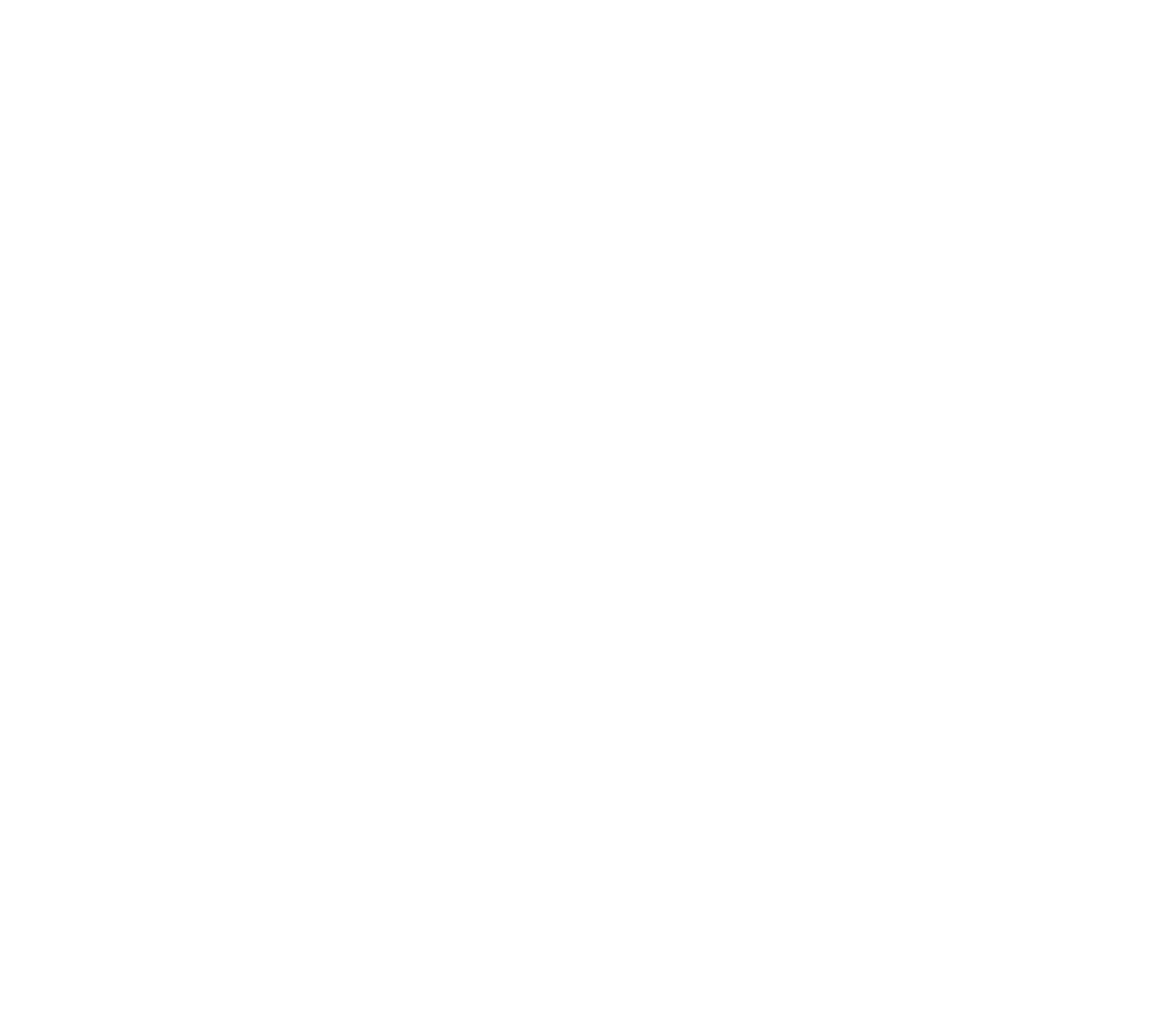
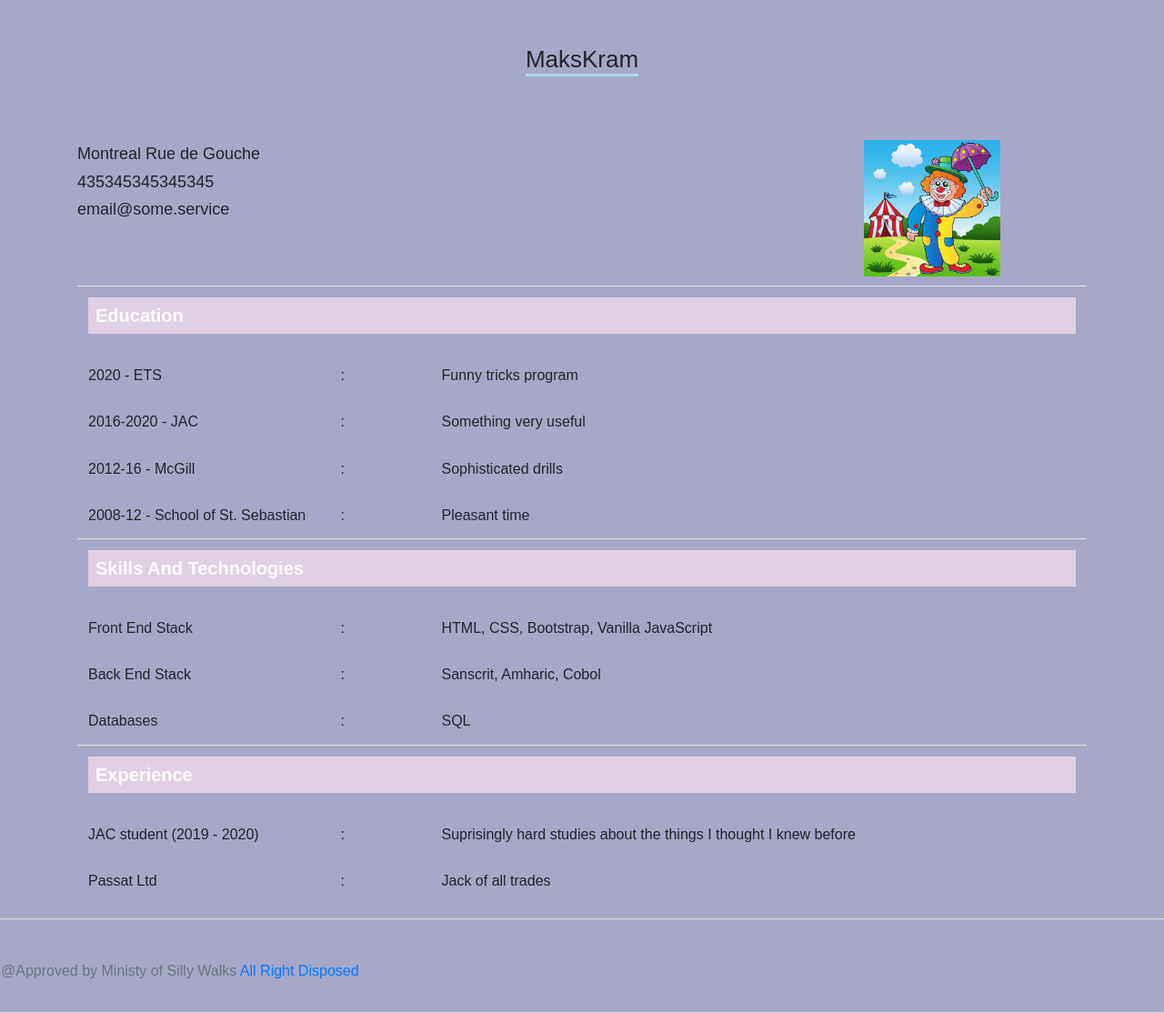
Before and after one commit to makskram/cv, a plain HTML site: page index.html in a window 1280 px wide. Shown: the whole page at 91% size. Before the commit the page ends 800 px from the top, so only its background shows below. Drawn offline with nearby package versions, Linux system fonts and the light colour scheme.

Commit message:
it's ugly but it works

```diff
--- a/index.html
+++ b/index.html
@@ -14,6 +14,7 @@
       body {
         font-family: Arial, Helvetica, sans-serif;
         line-height: 1.7;
+        background-color: #a7a7c9;
       }
       .container {
         max-width: 800;
@@ -44,7 +45,126 @@
         font-weight: bold;
         padding: 8px;
       }
+      .info {
+        font-size: 18px;
+        margin-bottom: 10px;
+      }
+      .title {
+        padding-left: 50px;
+        width: 25%;
+      }
+      .signal {
+        width: 10%;
+      }
+      .borderless td {
+        border: none;
+      }
+      h3 {
+        color: #747fac;
+      }
     </style>
   </head>
-  <body></body>
+  <body>
+    <div class="container">
+      <div class="header">
+        <h2 class="main-title">MaksKram</h2>
+      </div>
+      <div class="row info">
+        <div class="col col-lg-9">
+          <div>Montreal Rue de Gouche</div>
+          <div>435345345345345</div>
+          <div>email@some.service</div>
+        </div>
+        <div class="col col-lg-2">
+          <img
+            src="1.jpg"
+            alt="photo"
+            class="float-right"
+            width="150px"
+            height="150px"
+          />
+        </div>
+      </div>
+      <div class="row">
+        <div class="col col-lg-12">
+          <table class="table borderless">
+            <tr>
+              <th colspan="3">
+                <h3>Education</h3>
+              </th>
+            </tr>
+            <tr>
+              <td class="title">2020 - ETS</td>
+              <td class="signal">:</td>
+              <td>Funny tricks program</td>
+            </tr>
+            <tr>
+              <td class="title">2016-2020 - JAC</td>
+              <td class="signal">:</td>
+              <td>Something very useful</td>
+            </tr>
+            <tr>
+              <td class="title">2012-16 - McGill</td>
+              <td class="signal">:</td>
+              <td>Sophisticated drills</td>
+            </tr>
+            <tr>
+              <td class="title">2008-12 - School of St. Sebastian</td>
+              <td class="signal">:</td>
+              <td>Pleasant time</td>
+            </tr>
+            <tr>
+              <th colspan="3">
+                <h3>Skills and Technologies</h3>
+              </th>
+            </tr>
+            <tr>
+              <td class="title">Front End Stack</td>
+              <td class="signal">:</td>
+              <td>HTML, CSS, Bootstrap, Vanilla JavaScript</td>
+            </tr>
+            <tr>
+              <td class="title">Back End Stack</td>
+              <td class="signal">:</td>
+              <td>Sanscrit, Amharic, Cobol</td>
+            </tr>
+            <tr>
+              <td class="title">Databases</td>
+              <td class="signal">:</td>
+              <td>SQL</td>
+            </tr>
+            <tr>
+              <th colspan="3">
+                <h3>Experience</h3>
+              </th>
+            </tr>
+            <tr>
+              <td class="title">JAC student (2019 - 2020)</td>
+              <td class="signal">:</td>
+              <td>
+                Suprisingly hard studies about the things I thought I knew
+                before
+              </td>
+            </tr>
+            <tr>
+              <td class="title">Passat Ltd</td>
+              <td class="signal">:</td>
+              <td>Jack of all trades</td>
+            </tr>
+          </table>
+        </div>
+      </div>
+    </div>
+    <footer class="row border">
+      <div class="footer-copyright text-center py-3">
+        <p class="text-muted col-lg-12">
+          <br />
+          @Approved by Ministy of Silly Walks
+          <a href="http://www.montypython.com/" target="_blank"
+            >All Right Disposed</a
+          >
+        </p>
+      </div>
+    </footer>
+  </body>
 </html>
```
Also changed, not shown: 1.jpg (added).
